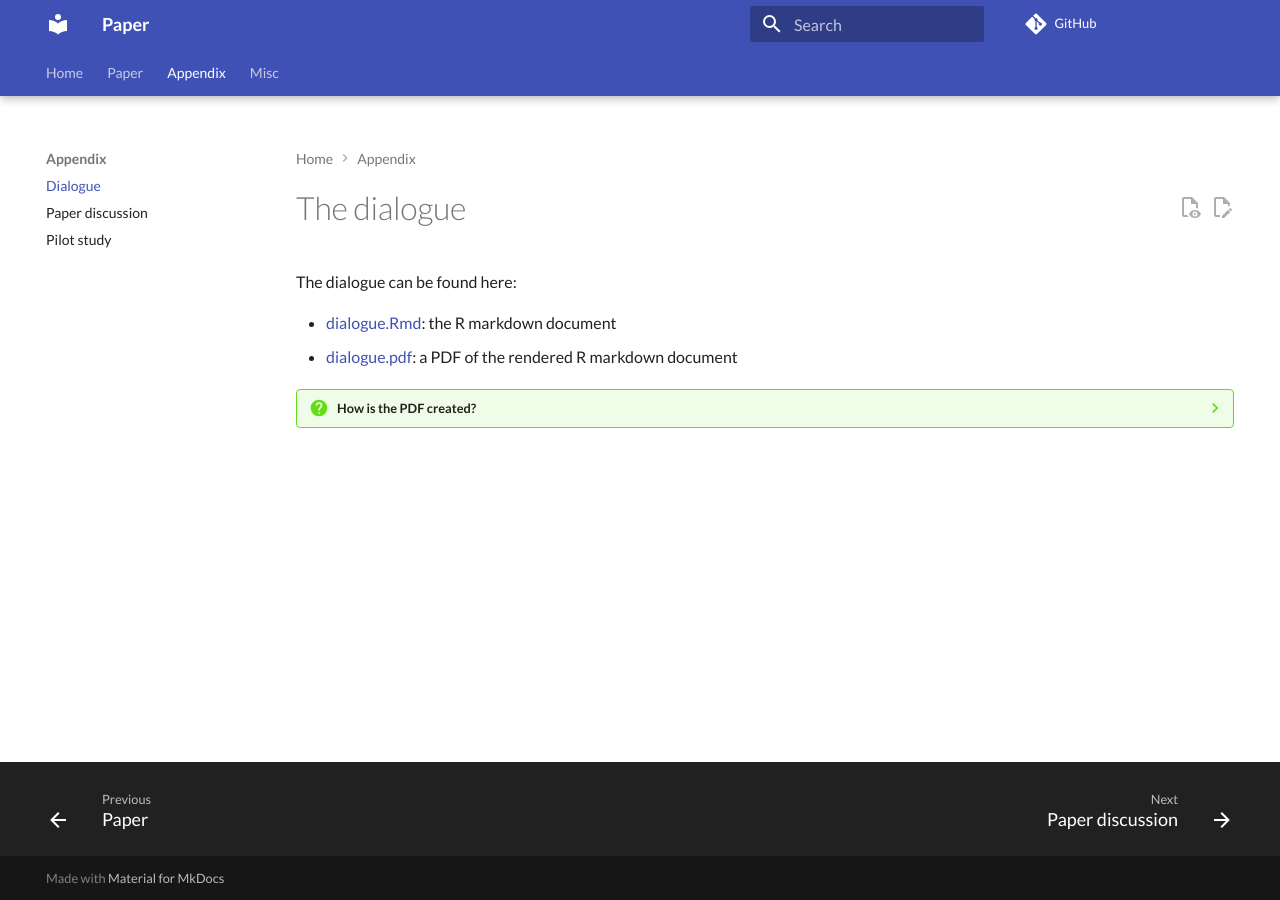
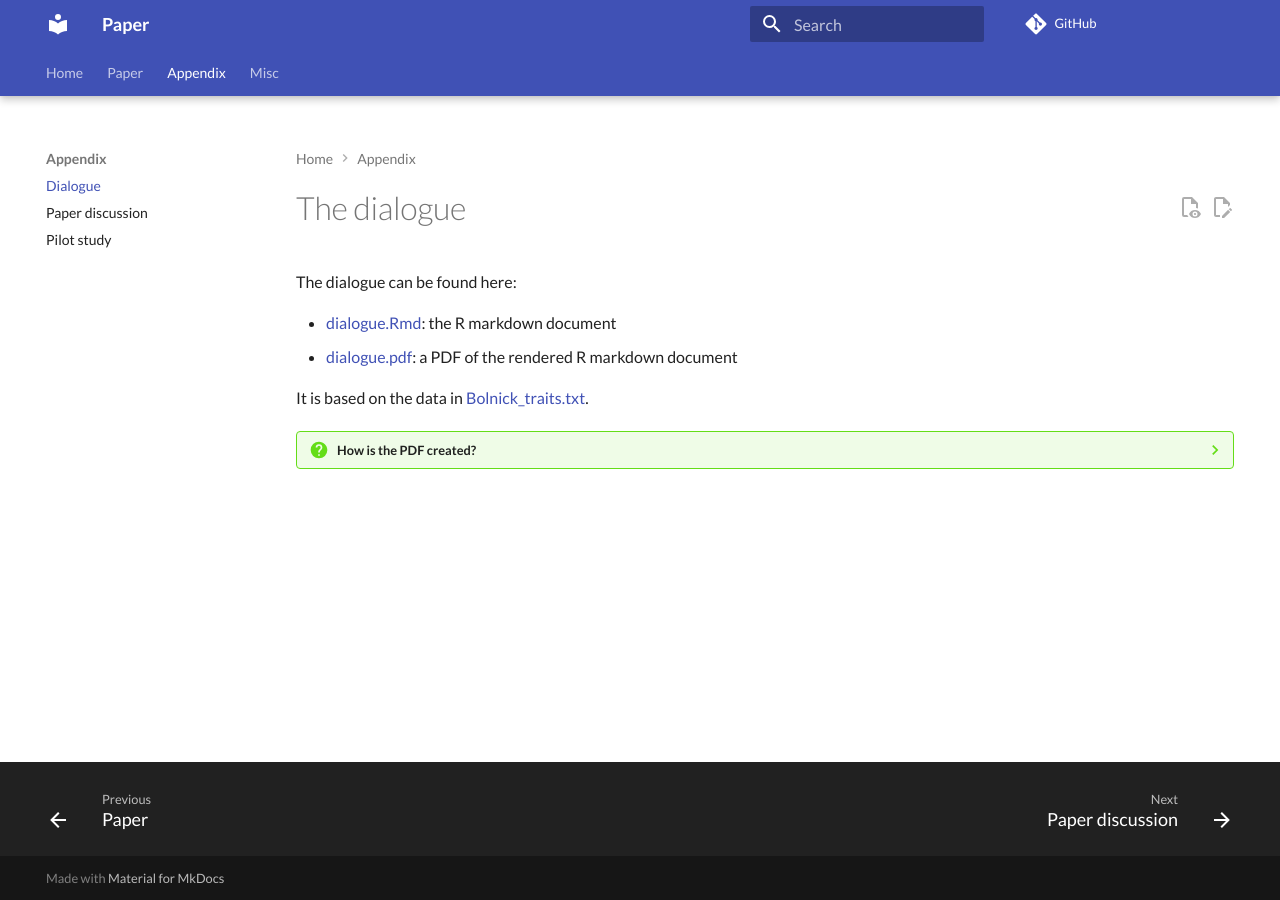
Before and after one commit to richelbilderbeek/paper_critical_ai, an MkDocs documentation site: the page built from docs/dialogue/README.md, in a window 1280 px wide. Built offline with MkDocs 1.6.1 and Material for MkDocs 9.7.7, drawn with Linux system fonts in a browser that asks for light colours; comment, search, counter and statistics services are not loaded.

Commit message:
Run dialogue code #8

```diff
--- a/docs/dialogue/README.md
+++ b/docs/dialogue/README.md
@@ -4,6 +4,8 @@ The dialogue can be found here:
 
 - [dialogue.Rmd](dialogue.Rmd): the R markdown document
 - [dialogue.pdf](dialogue.pdf): a PDF of the rendered R markdown document
+
+It is based on the data in [Bolnick_traits.txt](Bolnick_traits.txt).
 
 ???- question "How is the PDF created?"
 
```
Also changed, not shown: 4 other files.
